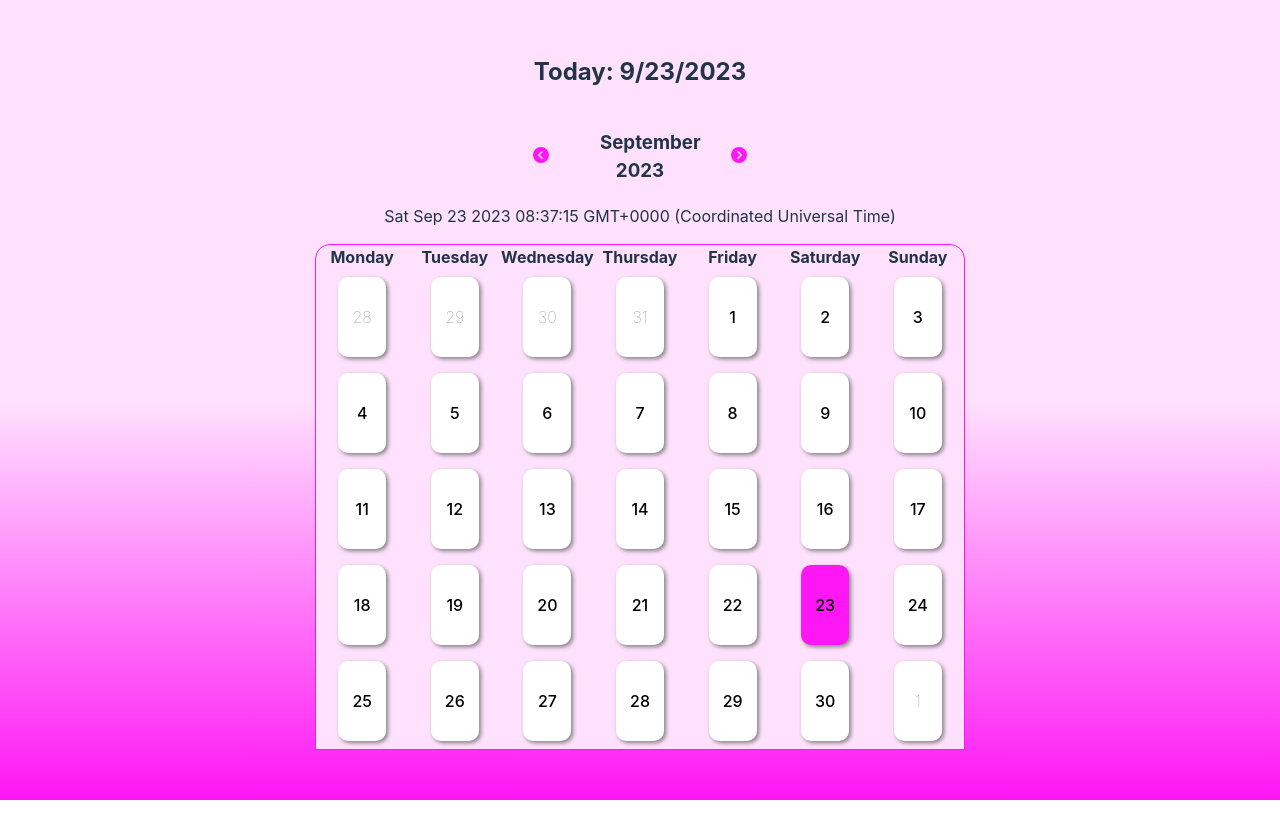
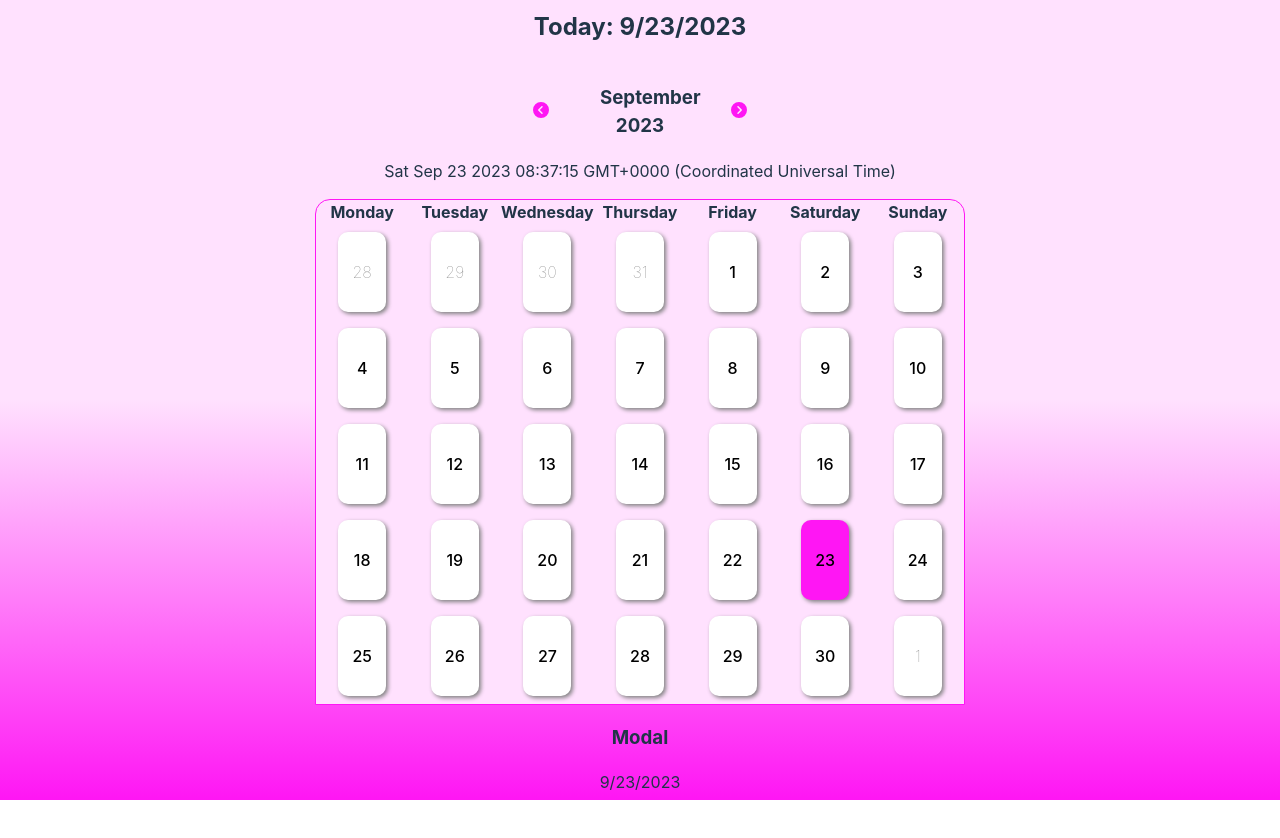
Before and after one commit to Inga-A-N/eventsCalendar-project, a React (Vite) app in the folder calendar/: page / in a window 1280 px wide. Both pictures are taken after a click on the button "23". Shown: the top 838 px of the page. Before the commit the page ends 800 px from the top, so only its background shows below. Built offline with nearby package versions, Linux system fonts and the light colour scheme.

Commit message:
Added select day/modal

```diff
--- a/calendar/src/components/Grid/Grid.module.scss
+++ b/calendar/src/components/Grid/Grid.module.scss
@@ -2,6 +2,7 @@ ul {
   list-style: none;
   display: grid;
   grid-template-columns: repeat(7, 1fr);
+  justify-items: center;
   border: 1px solid #ff16f4;
   border-top-right-radius: 15px;
   border-top-left-radius: 15px;
@@ -28,13 +29,24 @@ ul {
       // outline: 0.2rem groove #ff16f4;
       background: #ff16f4;
     }
-    &.inactive {
-      font-weight: 100;
-      color: grey;
-      &:hover {
-        border: none;
-        cursor: default;
-      }
+    &.selected {
+      border: 3px solid #ff16f4;
     }
   }
 }
+.inactive {
+  font-weight: 100;
+  color: grey;
+  box-sizing: border-box;
+  height: 5rem;
+  width: 3rem;
+
+  background: white;
+  border: none;
+  border-radius: 10px;
+  margin: 0.5rem;
+  filter: drop-shadow(2px 2px 2px grey);
+  display: flex;
+  align-items: center;
+  justify-content: center;
+}
--- a/calendar/src/components/Grid/Grid.tsx
+++ b/calendar/src/components/Grid/Grid.tsx
@@ -1,5 +1,7 @@
+import { useState } from "react";
 import { daysOfWeek } from "../../utils/daysAndMonths/daysAndMonth";
 import style from "./Grid.module.scss";
+import Modal from "../Modal/Modal";
 
 function Grid({
   monthToShow,
@@ -8,11 +10,8 @@ function Grid({
   monthToShow: number;
   yearToShow: number;
 }) {
-  // console.log(yearToShow);
   let date = new Date();
-  // let year = date.getFullYear();
-  // let month = date.getMonth();
-  // Get the first day of the month
+
   let dayone = new Date(yearToShow, monthToShow, 0).getDay();
 
   // Get the last date of the month
@@ -34,13 +33,6 @@ function Grid({
 
   // Loop to add the dates of the current month
   for (let i = 1; i <= lastdate; i++) {
-    // Check if the current date is today
-    // let isToday =
-    //   i === date.getDate() &&
-    //   month === new Date().getMonth() &&
-    //   year === new Date().getFullYear()
-    //     ? "active"
-    //     : "";
     list.push(i);
   }
 
@@ -49,13 +41,30 @@ function Grid({
     list.push(i - dayend + 1);
   }
 
+  const [modal, setModal] = useState(false);
+  const [modalDate, setModalDate] = useState("");
+  const handleDateSelect = (e: any) => {
+    modal && e.target.value.padStart(2, "0") != modalDate.slice(0, 2)
+      ? setModalDate(
+          new Date(yearToShow, monthToShow, e.target.value).toLocaleDateString()
+        )
+      : setModal(!modal);
+    setModalDate(
+      new Date(yearToShow, monthToShow, e.target.value).toLocaleDateString()
+    );
+  };
   return (
     <>
       <ul>
         {daysOfWeek.map((day, index) => (
           <div key={index}>{day}</div>
         ))}
-        {list.map((day, index) => (
+        {list.map((day, index) =>
+          index < list.indexOf(1) || index > list.lastIndexOf(lastdate) ? (
+            <li key={index} className={style.inactive}>
+              {day}
+            </li>
+          ) : (
             <li key={index}>
               <button
                 className={`${
@@ -65,16 +74,21 @@ function Grid({
                     ? style.active
                     : ""
                 } ${
-                index < list.indexOf(1) || index > list.lastIndexOf(lastdate)
-                  ? style.inactive
+                  modal &&
+                  day.toString().padStart(2, "0") == modalDate.slice(0, 2)
+                    ? style.selected
                     : ""
                 }`}
+                value={day}
+                onClick={handleDateSelect}
               >
                 {day}
               </button>
             </li>
-        ))}
+          )
+        )}
       </ul>
+      {modal ? <Modal date={modalDate} /> : null}
     </>
   );
 }
--- /dev/null
+++ b/calendar/src/components/Modal/Modal.tsx
@@ -0,0 +1,10 @@
+const Modal = ({ date }: { date: string }) => {
+  return (
+    <>
+      <h3>Modal</h3>
+      <p>{date}</p>
+    </>
+  );
+};
+
+export default Modal;
```
Also changed, not shown: calendar/src/components/Calendar/Calendar.tsx (+3 -4 lines). Lines whose indentation alone changed are shown as unchanged.
